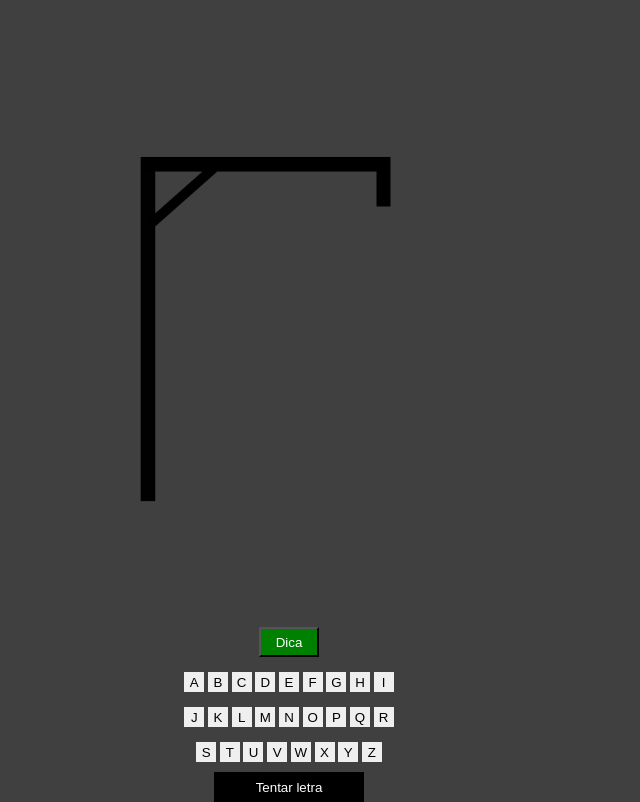
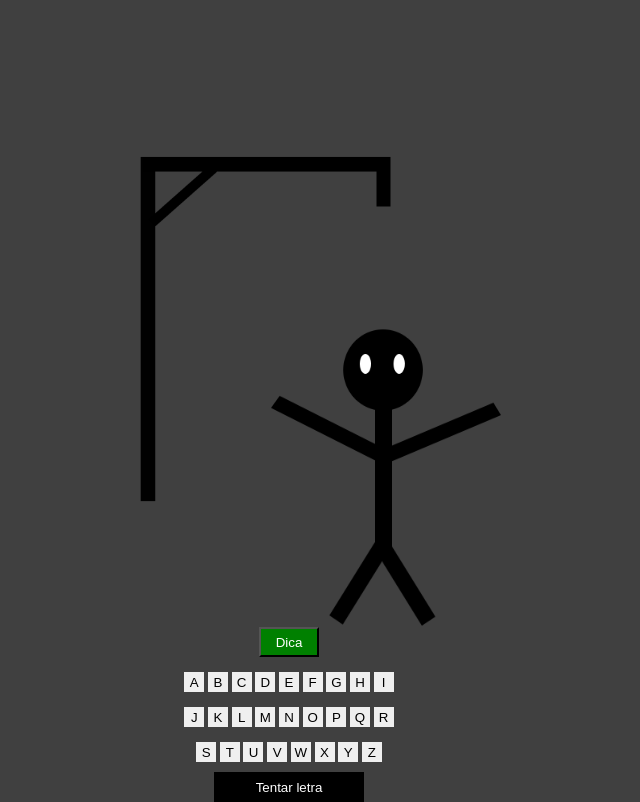
Before and after one commit to bruckmann/hungmanGame.JS, a plain HTML site: page index.html in a window 1280 px wide. Shown: the part 75-877 px from the top of the page, without its empty margins (351-991 px from the left). Drawn offline with Linux system fonts and the light colour scheme.

Commit message:
organização do boneco

```diff
--- a/index.html
+++ b/index.html
@@ -15,7 +15,14 @@
     </header>
 
     <div class="hungman">
-        <img src="assets/corpo boneco/forca.png" alt="boneco">
+        <img src="assets/corpo boneco/forca.png" alt="forca">
+        <img src="assets/corpo boneco/cabeça.png" alt="cabeça" id="cabeca">
+        <img src="assets/corpo boneco/corpo.png" alt="corpo" id="corpo">
+        <img src="assets/corpo boneco/braço1.png" alt="braço1" id="braco1">
+        <img src="assets/corpo boneco/braço2.png" alt="braço2" id="braco2">
+        <img src="assets/corpo boneco/perna1.png" alt="perna1" id="perna1">
+        <img src="assets/corpo boneco/perna2.png" alt="perna2" id="perna2">
+
     </div>
 
     <div class="wordinput">
--- a/styles/index.css
+++ b/styles/index.css
@@ -18,10 +18,12 @@ header nav {
 .hungman {
     margin-top: 50px;
     text-align: center;
+
 }
 
 .hungman img {
     width: 350px;
+
 }
 
 form {
@@ -56,3 +58,56 @@ form {
 #btntry:hover {
     background-color: #2b2b2b;
 }
+#cabeca{
+    position: absolute;
+    width: 150px;
+    height: 230px;
+    bottom: 240px;
+    left: 51.5%;
+
+
+
+}
+#corpo{
+    position: absolute;
+    width: 200px;
+    height: 350px;
+    left: 49.4%;
+    bottom: 90px;
+}
+
+#braco1{
+    position: absolute;
+    width: 200px;
+    height: 250px;
+    left: 46.5%;
+    bottom: 160px;
+}
+#braco2{
+    position: absolute;
+    width: 200px;
+    height: 250px;
+    left: 54%;
+    bottom: 149px;
+}
+#perna1{
+    position: absolute;
+    width: 160px;
+    height: 250px;
+    bottom: 18px;
+    left: 49.2%;
+
+}
+#perna2{
+    position: absolute;
+    width: 160px;
+    height: 250px;
+    bottom: 21px;
+    left: 52.5%;
+
+}
+
+#forca{
+    position: absolute;
+
+}
```
